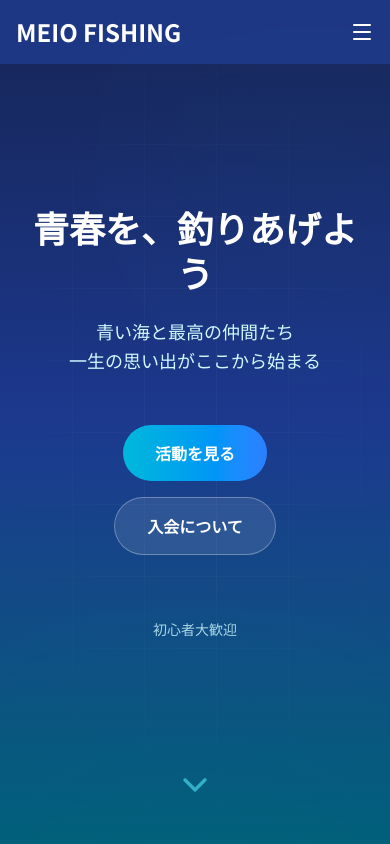
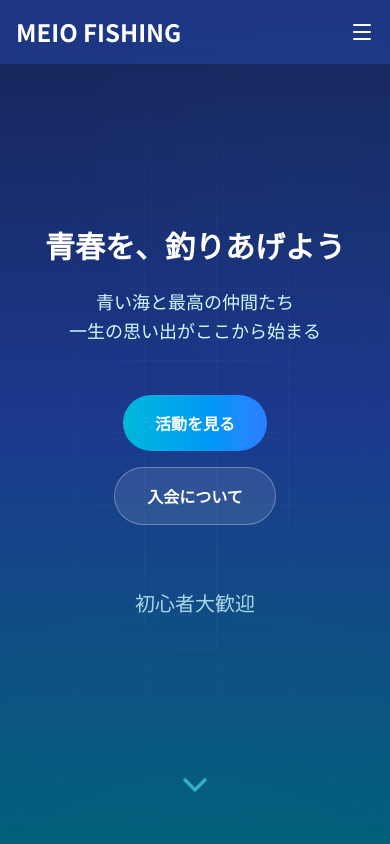
Before and after one commit to ym-410/meio-fishing-circle, a Next.js app: page / in a window 390 px wide. Shown: the top 844 px of the page. Built offline with nearby package versions, Linux system fonts and the light colour scheme; a web font is replaced by a local one.

Commit message:
Heroコンテンツのサイズ調整

```diff
--- a/components/sections/HeroSection.tsx
+++ b/components/sections/HeroSection.tsx
@@ -29,7 +29,7 @@
       <div className="relative px-6 max-w-6xl mx-auto z-10 text-center">
 
         {/* キャッチコピー */}
-        <h1 className="text-4xl md:text-6xl font-bold text-white mb-6 animate-fade-in-delay leading-tight">
+        <h1 className="text-3xl md:text-6xl font-bold text-white mb-6 animate-fade-in-delay leading-tight">
           青春を、釣りあげよう
         </h1>
 
@@ -56,7 +56,7 @@
         </div>
 
         {/* 追加情報 */}
-        <div className="mt-16 flex flex-wrap gap-8 justify-center text-cyan-100/80 text-sm animate-fade-in-delay-2">
+        <div className="mt-16 flex flex-wrap gap-8 justify-center text-cyan-100/80 text-xl animate-fade-in-delay-2">
           <div className="flex items-center gap-2">
             <span>初心者大歓迎</span>
           </div>
```
